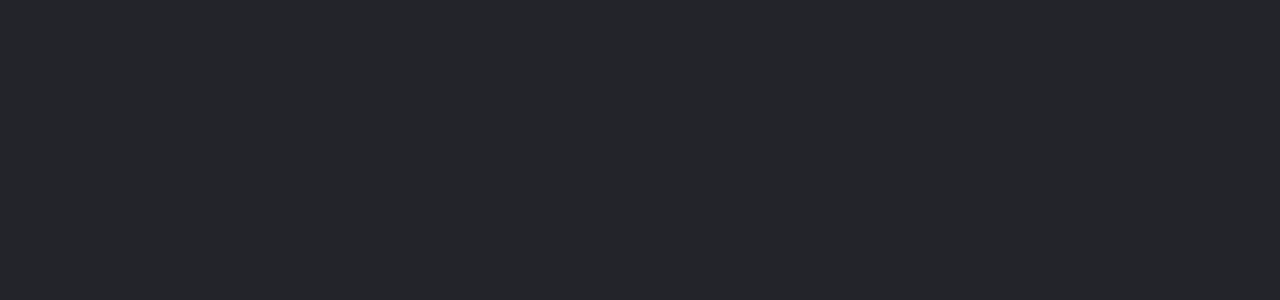
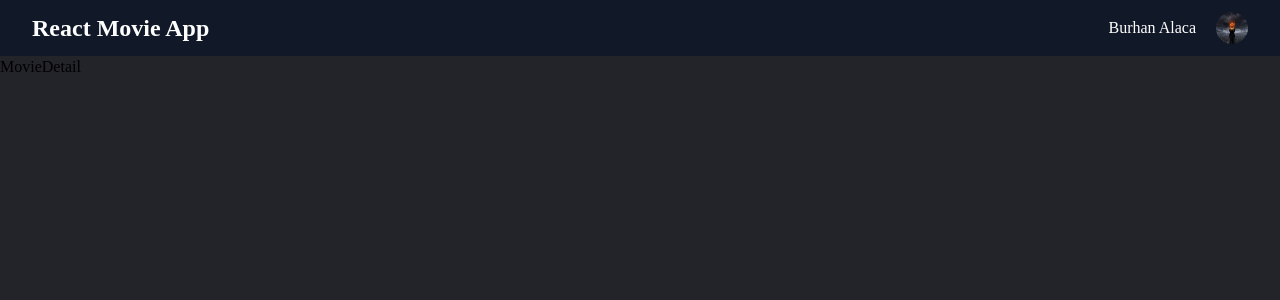
Before and after one commit to BrhnAlc/react-movie-app, a React (Create React App) app: page /details/1 in a window 1280 px wide. Shown: the top 300 px of the page. Built offline with nearby package versions, Linux system fonts and the light colour scheme.

Commit message:
currenyUser

```diff
--- a/src/components/Navbar.jsx
+++ b/src/components/Navbar.jsx
@@ -2,6 +2,7 @@
 import { Fragment } from "react";
 import { Disclosure, Menu, Transition } from "@headlessui/react";
 import yuzuklerinEfendisi from "../assets/icons/yüzüklerin-efendisi.jpg";
+import { Link } from "react-router-dom";
 
 
 
@@ -10,6 +11,7 @@
 }
 
   function Navbar() {
+    const currentUser ={displayName:"burhan alaca"}
   return (
     <>
     <Disclosure
@@ -18,8 +20,9 @@
     >
       <div className="mx-auto px-2 sm:px-6 lg:px-8">
         <div className="relative flex items-center justify-between">
-          <a className="pr-2 text-2xl font-semibold" href="#">React Movie App</a>
+          <Link className="pr-2 text-2xl font-semibold" to="#">React Movie App</Link>
           <div className="absolute inset-y-0 right-0 flex items-center ">
+            {currentUser && (<h5 className="mr-2 capitalize">{currentUser ?.displayName}</h5>)}
             {/* Profile dropdown */}
             <Menu as="div" className="relative ml-3">
               <div>
@@ -28,7 +31,7 @@
                   <span className="sr-only">Open user menu</span>
                   <img
                     className="h-8 w-8 rounded-full"
-                    src={yuzuklerinEfendisi}
+                    src={currentUser?.photoURL || yuzuklerinEfendisi }
                     alt="user"
                   />
                 </Menu.Button>
@@ -45,41 +48,42 @@
                 <Menu.Items className="absolute right-0 z-10 mt-2 w-48 origin-top-right rounded-md bg-white py-1 shadow-lg ring-1 ring-black ring-opacity-5 focus:outline-none">
                   <Menu.Item>
                     {({ active }) => (
-                      <a
-                        href="#"
+                      <Link
+                        to="/register"
                         className={classNames(
                           active ? "bg-gray-100" : "",
                           "block px-4 py-2 text-sm text-gray-700"
                         )}
                       >
                        Register
-                      </a>
+                      </Link>
                     )}
                   </Menu.Item>
                   <Menu.Item>
                     {({ active }) => (
-                      <a
-                        href="#"
+                      <Link
+                        to="/login"
                         className={classNames(
                           active ? "bg-gray-100" : "",
                           "block px-4 py-2 text-sm text-gray-700"
                         )}
                       >
                         Login
-                      </a>
+                      </Link>
                     )}
                   </Menu.Item>
                   <Menu.Item>
                     {({ active }) => (
-                      <a
-                        href="#"
+                      <span
+
                         className={classNames(
                           active ? "bg-gray-100" : "",
-                          "block px-4 py-2 text-sm text-gray-700"
+                          "block px-4 py-2 text-sm text-gray-700 cursor-pointer"
                         )}
+
                       >
                         Log out
-                      </a>
+                      </span>
                     )}
                   </Menu.Item>
                 </Menu.Items>
```
Also changed, not shown: src/router/AppRouter.jsx (+4 -5 lines).
